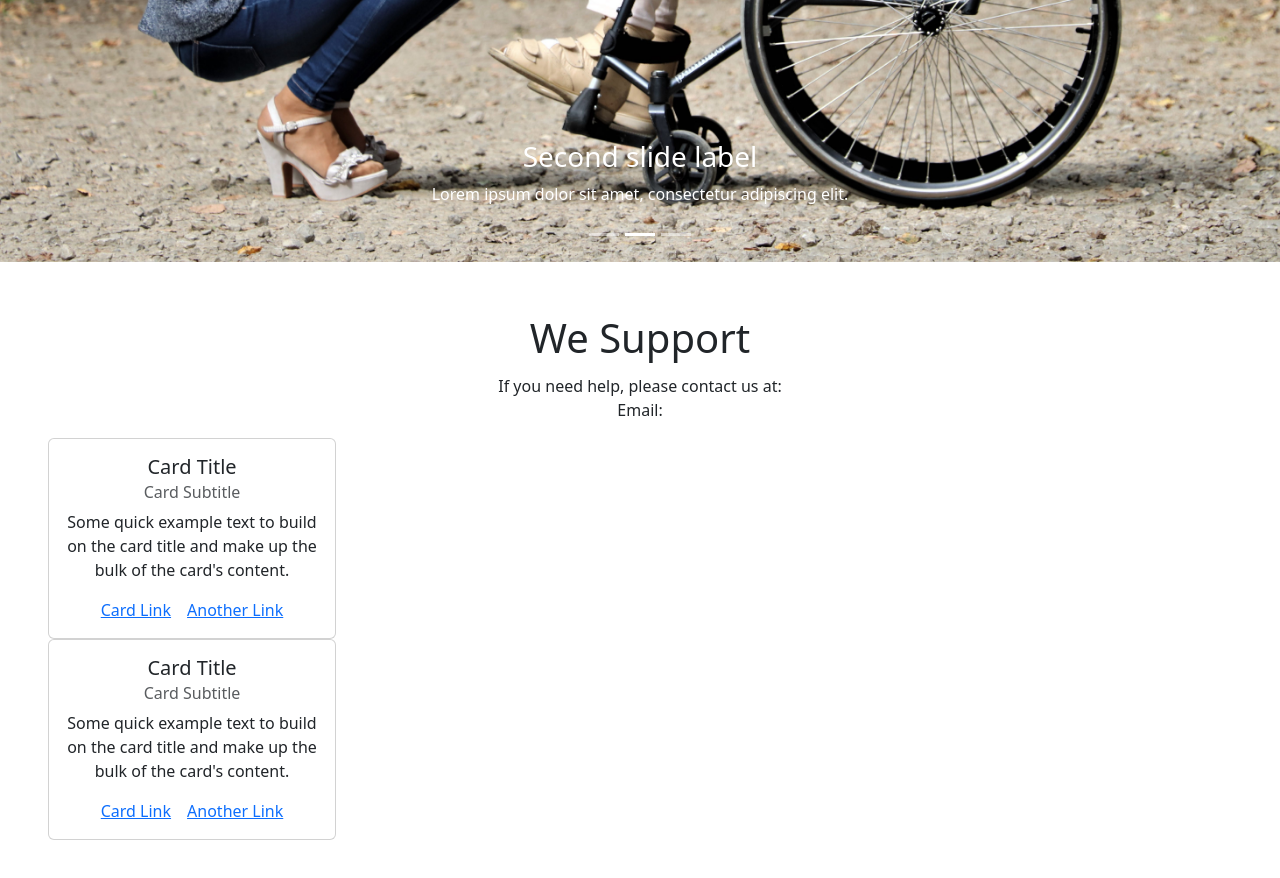
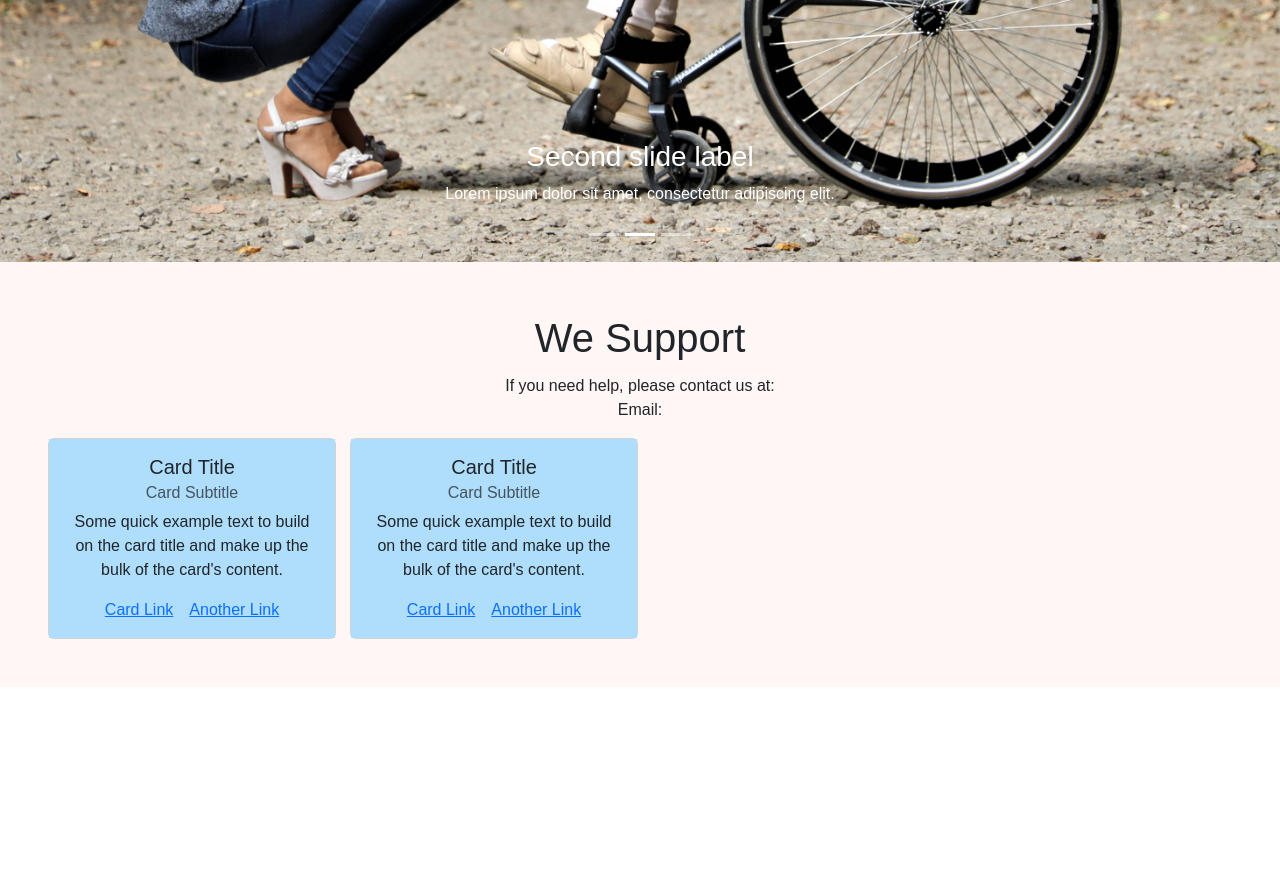
Before and after one commit to quynhtran158/hehe, a React (Create React App) app: page / in a window 1280 px wide. Shown: the part 840-1718 px from the top of the page. After the commit the page ends 1527 px from the top, so only its background shows below. Built offline with nearby package versions, Linux system fonts and the light colour scheme.

Commit message:
finish home page

```diff
--- a/src/Components/Home/Home.css
+++ b/src/Components/Home/Home.css
@@ -1,3 +1,9 @@
+* {
+  margin: 0;
+  padding: 0;
+  box-sizing: border-box;
+  font-family: "Dongle", sans-serif;
+}
 .carousel-image {
   width: 100%;
   height: 100%;
@@ -6,4 +12,15 @@
 .introduction-container {
   padding: 0 10%;
   padding: 20 10;
+  background-color: #fff6f6;
 }
+
+.support-container {
+  padding: 0 10%;
+  padding: 20 10;
+  background-color: #fff6f6;
+}
+
+.card-body {
+  background-color: #aedefc;
+}
--- a/src/Components/Home/Support.jsx
+++ b/src/Components/Home/Support.jsx
@@ -1,5 +1,5 @@
 import React, { Component } from "react";
-import Card from "react-bootstrap/Card";
+import { Card, Col, Row } from "react-bootstrap";
 
 class Support extends Component {
   render() {
@@ -11,6 +11,9 @@ class Support extends Component {
           <br />
           Email:
         </p>
+        <Row>
+          {/* First Card */}
+          <Col sm={6} md={4} lg={3}>
             <Card style={{ width: "18rem" }}>
               <Card.Body>
                 <Card.Title>Card Title</Card.Title>
@@ -18,13 +21,17 @@ class Support extends Component {
                   Card Subtitle
                 </Card.Subtitle>
                 <Card.Text>
-              Some quick example text to build on the card title and make up the
-              bulk of the card's content.
+                  Some quick example text to build on the card title and make up
+                  the bulk of the card's content.
                 </Card.Text>
                 <Card.Link href="#">Card Link</Card.Link>
                 <Card.Link href="#">Another Link</Card.Link>
               </Card.Body>
             </Card>
+          </Col>
+
+          {/* Second Card */}
+          <Col sm={6} md={4} lg={3}>
             <Card style={{ width: "18rem" }}>
               <Card.Body>
                 <Card.Title>Card Title</Card.Title>
@@ -32,13 +39,15 @@ class Support extends Component {
                   Card Subtitle
                 </Card.Subtitle>
                 <Card.Text>
-              Some quick example text to build on the card title and make up the
-              bulk of the card's content.
+                  Some quick example text to build on the card title and make up
+                  the bulk of the card's content.
                 </Card.Text>
                 <Card.Link href="#">Card Link</Card.Link>
                 <Card.Link href="#">Another Link</Card.Link>
               </Card.Body>
             </Card>
+          </Col>
+        </Row>
       </div>
     );
   }
```
Lines whose indentation alone changed are shown as unchanged.
